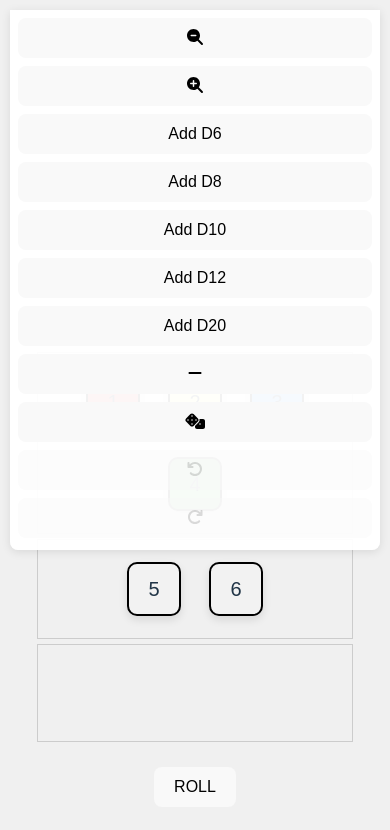
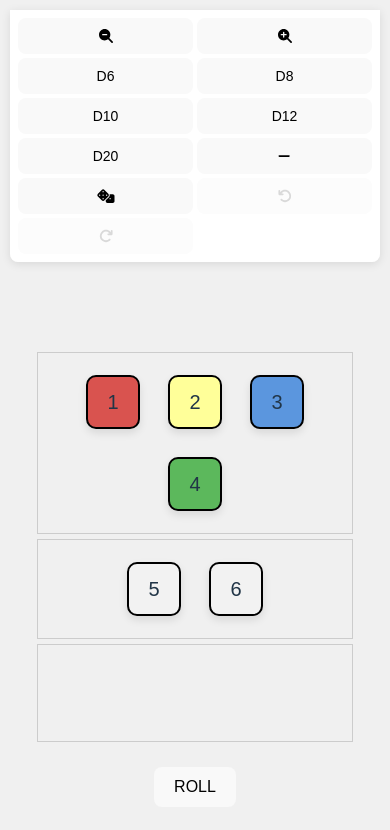
Before and after one commit to FFengIll/roll-dice, a React (Vite) app: page /roll-dice/dist/view/roll-dice in a window 390 px wide. Shown: the top 830 px of the page. Built offline with nearby package versions, Linux system fonts and the light colour scheme.

Commit message:
refactor: better UI.

```diff
--- a/src/component/RollDice.css
+++ b/src/component/RollDice.css
@@ -58,11 +58,12 @@ body {
     /* Fixed positioning to keep it in the top-right corner */
     top: 10px;
     right: 10px;
-    display: flex;
-    flex-direction: column;
+    display: grid;
+    grid-template-columns: 1fr 1fr;
     gap: 6px;
     z-index: 1000;
     /* Ensure controls are above other content */
+    width: auto;
 }
 
 .control-btn {
@@ -259,8 +260,8 @@ button {
         position: fixed;
         top: 5px;
         right: 5px;
-        flex-direction: row;
-        flex-wrap: wrap;
+        display: grid;
+        grid-template-columns: 1fr 1fr;
         gap: 4px;
         max-width: 200px;
         justify-content: flex-end;
@@ -291,7 +292,9 @@ button {
         top: 0;
         left: 0;
         right: 0;
-        flex-direction: column;
+        display: grid;
+        grid-template-columns: 1fr 1fr;
+        gap: 4px;
         max-width: none;
         background: rgba(255, 255, 255, 0.95);
         padding: 8px;
@@ -300,10 +303,10 @@ button {
     }
 
     .control-btn {
-        font-size: 16px;
-        padding: 10px;
+        font-size: 14px;
+        padding: 8px 6px;
         width: 100%;
-        margin-bottom: 4px;
+        margin-bottom: 0;
     }
 
     .dice-container {
--- a/src/component/RollDice.tsx
+++ b/src/component/RollDice.tsx
@@ -19,7 +19,7 @@ import {
 import { CSS } from '@dnd-kit/utilities';
 import { faDice, faMinus, faRedo, faSearchMinus, faSearchPlus, faUndo } from '@fortawesome/free-solid-svg-icons';
 import { FontAwesomeIcon } from '@fortawesome/react-fontawesome';
-import { memo, useCallback, useEffect, useRef, useState } from 'react';
+import { memo, useCallback, useEffect, useMemo, useRef, useState } from 'react';
 import { CustomDice } from './Dice';
 import './RollDice.css';
 
@@ -200,20 +200,22 @@ const initialDiceConfig = {
 
 const RollDice = () => {
     // Ensure proper initialization with defensive checks
-    const [diceConfig, setDiceConfig] = useState<DiceConfig>(() => {
-        return initialDiceConfig && initialDiceConfig.dice ? initialDiceConfig : { dice: [[], [], []] };
-    });
+    const safeInitialConfig = useMemo(() =>
+        initialDiceConfig && initialDiceConfig.dice
+            ? initialDiceConfig
+            : { dice: [[], [], []] }
+        , []);
+
+    const [diceConfig, setDiceConfig] = useState<DiceConfig>(safeInitialConfig);
     const [diceSize, setDiceSize] = useState(50);
     const [selectedDiceId, setSelectedDiceId] = useState<string | null>(null);
     const [activeId, setActiveId] = useState<string | null>(null);
     const [showDeleteButtons, setShowDeleteButtons] = useState(false);
     const [enableSingleReroll, setEnableSingleReroll] = useState(false);
-    const [history, setHistory] = useState<DiceConfig[]>(() => {
-        const initial = initialDiceConfig && initialDiceConfig.dice ? initialDiceConfig : { dice: [[], [], []] };
-        return [initial];
-    });
+    const [history, setHistory] = useState<DiceConfig[]>([safeInitialConfig]);
     const [historyIndex, setHistoryIndex] = useState(0);
     const [showUndoFeedback, setShowUndoFeedback] = useState(false);
+    const [feedbackMessage, setFeedbackMessage] = useState('');
 
     // Setup sensors for different input types with mobile optimization
     const sensors = useSensors(
@@ -242,33 +244,46 @@ const RollDice = () => {
         }
 
         setHistory(prevHistory => {
+            // Ensure we always have at least one item (initial state)
+            if (prevHistory.length === 0) {
+                console.warn('History was empty, adding initial state');
+                setHistoryIndex(0);
+                return [safeInitialConfig, newConfig];
+            }
+
             const newHistory = prevHistory.slice(0, historyIndex + 1);
             newHistory.push(newConfig);
+
             // Limit history to 50 items to prevent memory issues
             if (newHistory.length > 50) {
                 newHistory.shift();
+                // Update history index when we remove an item
+                setHistoryIndex(prev => Math.max(0, prev - 1));
                 return newHistory;
             }
+
+            // Normal case: increment history index
+            setHistoryIndex(prev => prev + 1);
             return newHistory;
         });
-        setHistoryIndex(prev => Math.min(prev + 1, 49));
-    }, [historyIndex]);
+    }, [historyIndex, safeInitialConfig]);
 
-    const showFeedback = useCallback(() => {
+    const showFeedback = useCallback((message: string) => {
+        setFeedbackMessage(message);
         setShowUndoFeedback(true);
         setTimeout(() => setShowUndoFeedback(false), 1000);
     }, []);
 
     const handleDiceClick = useCallback((id: string) => {
         if (enableSingleReroll) {
-            // Single dice re-roll logic - more stable approach
+            // Single dice re-roll logic - simplified and more reliable
             setDiceConfig(prevConfig => {
                 if (!prevConfig || !prevConfig.dice) {
                     console.error('Invalid prevConfig in handleDiceClick');
                     return prevConfig;
                 }
 
-                // First, add shake state to history
+                // Create shake state
                 const shakeConfig = {
                     dice: prevConfig.dice.map(row =>
                         row.map(dice => {
@@ -283,16 +298,11 @@ const RollDice = () => {
                 // Add shake state to history
                 addToHistory(shakeConfig);
 
-                // Schedule the actual roll
+                // Schedule the final roll
                 setTimeout(() => {
-                    setDiceConfig(currentConfig => {
-                        if (!currentConfig || !currentConfig.dice) {
-                            console.error('Invalid currentConfig in setTimeout');
-                            return currentConfig;
-                        }
-
+                    // Generate the final config directly
                     const finalConfig = {
-                            dice: currentConfig.dice.map(row =>
+                        dice: shakeConfig.dice.map(row =>
                             row.map(dice => {
                                 if (dice && dice.id === id) {
                                     return { ...dice, value: Math.floor(Math.random() * dice.type) + 1 };
@@ -302,10 +312,9 @@ const RollDice = () => {
                         )
                     };
 
-                        // Add final result to history
+                    // Add final result to history and set it as current config
                     addToHistory(finalConfig);
-                        return finalConfig;
-                    });
+                    setDiceConfig(finalConfig);
                 }, 300);
 
                 return shakeConfig;
@@ -386,7 +395,7 @@ const RollDice = () => {
             const newIndex = historyIndex - 1;
             setHistoryIndex(newIndex);
             setDiceConfig(history[newIndex]);
-            showFeedback();
+            showFeedback('Undo');
         }
     }, [historyIndex, history, showFeedback]);
 
@@ -395,13 +404,13 @@ const RollDice = () => {
             const newIndex = historyIndex + 1;
             setHistoryIndex(newIndex);
             setDiceConfig(history[newIndex]);
-            showFeedback();
+            showFeedback('Redo');
         }
     }, [historyIndex, history, showFeedback]);
 
     // Check if undo/redo is available
     const canUndo = historyIndex > 0;
-    const canRedo = historyIndex < history.length - 1;
+    const canRedo = (historyIndex < history.length - 1) && history.length > 0;
 
     // Find dice by ID across all rows
     const findDice = useCallback((id: string) => {
@@ -504,19 +513,19 @@ const RollDice = () => {
                     <FontAwesomeIcon icon={faSearchPlus} />
                 </button>
                 <button className="control-btn" onClick={() => addDice(6)}>
-                    Add D6
+                    D6
                 </button>
                 <button className="control-btn" onClick={() => addDice(8)}>
-                    Add D8
+                    D8
                 </button>
                 <button className="control-btn" onClick={() => addDice(10)}>
-                    Add D10
+                    D10
                 </button>
                 <button className="control-btn" onClick={() => addDice(12)}>
-                    Add D12
+                    D12
                 </button>
                 <button className="control-btn" onClick={() => addDice(20)}>
-                    Add D20
+                    D20
                 </button>
                 <button className="control-btn" onClick={removeDice}>
                     <FontAwesomeIcon icon={faMinus} />
@@ -604,7 +613,7 @@ const RollDice = () => {
 
             {showUndoFeedback && (
                 <div className="undo-feedback">
-                    {enableSingleReroll ? 'Action undone' : 'Undone'}
+                    {feedbackMessage}
                 </div>
             )}
         </div>
```
Lines whose indentation alone changed are shown as unchanged.
